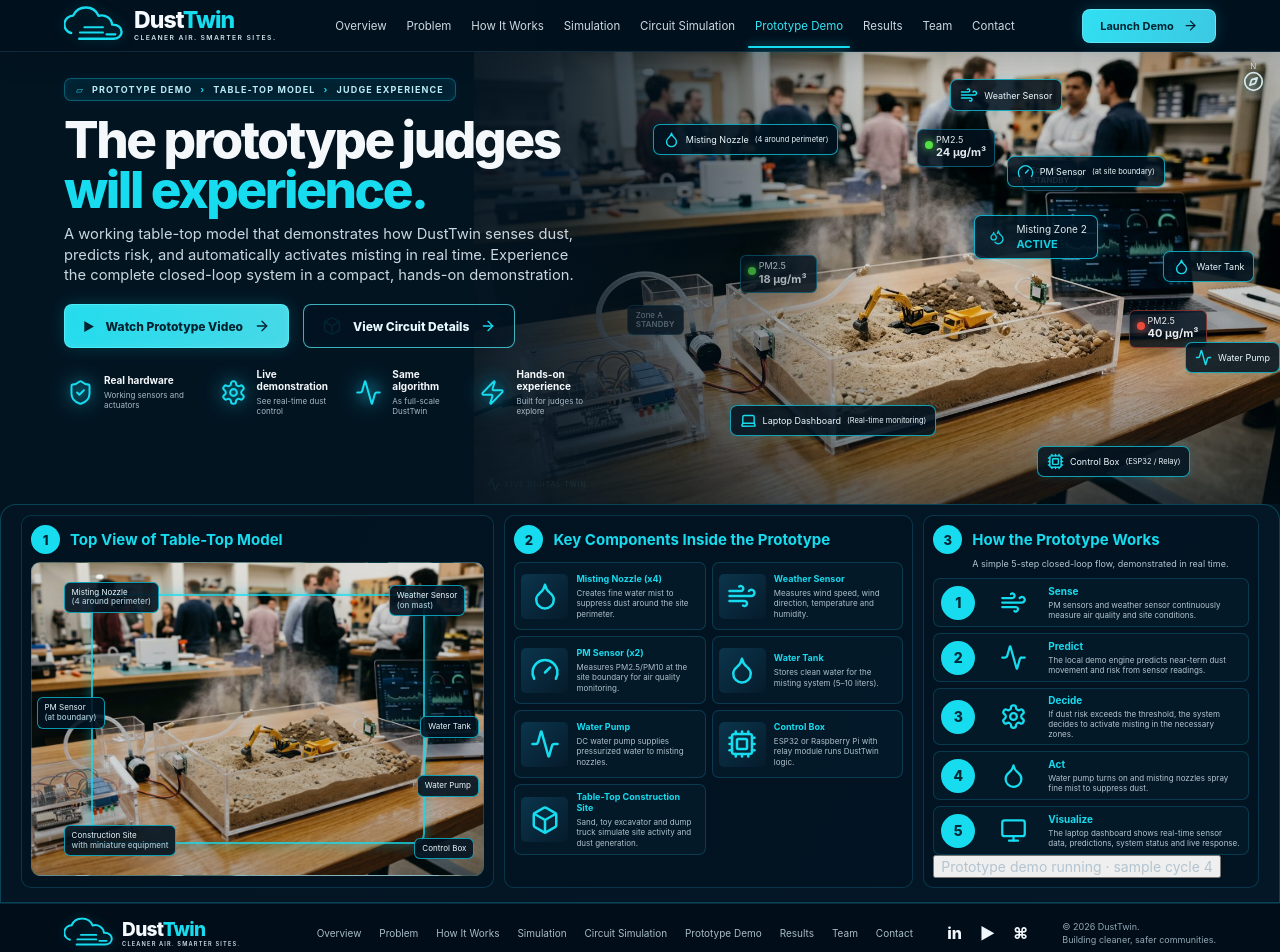
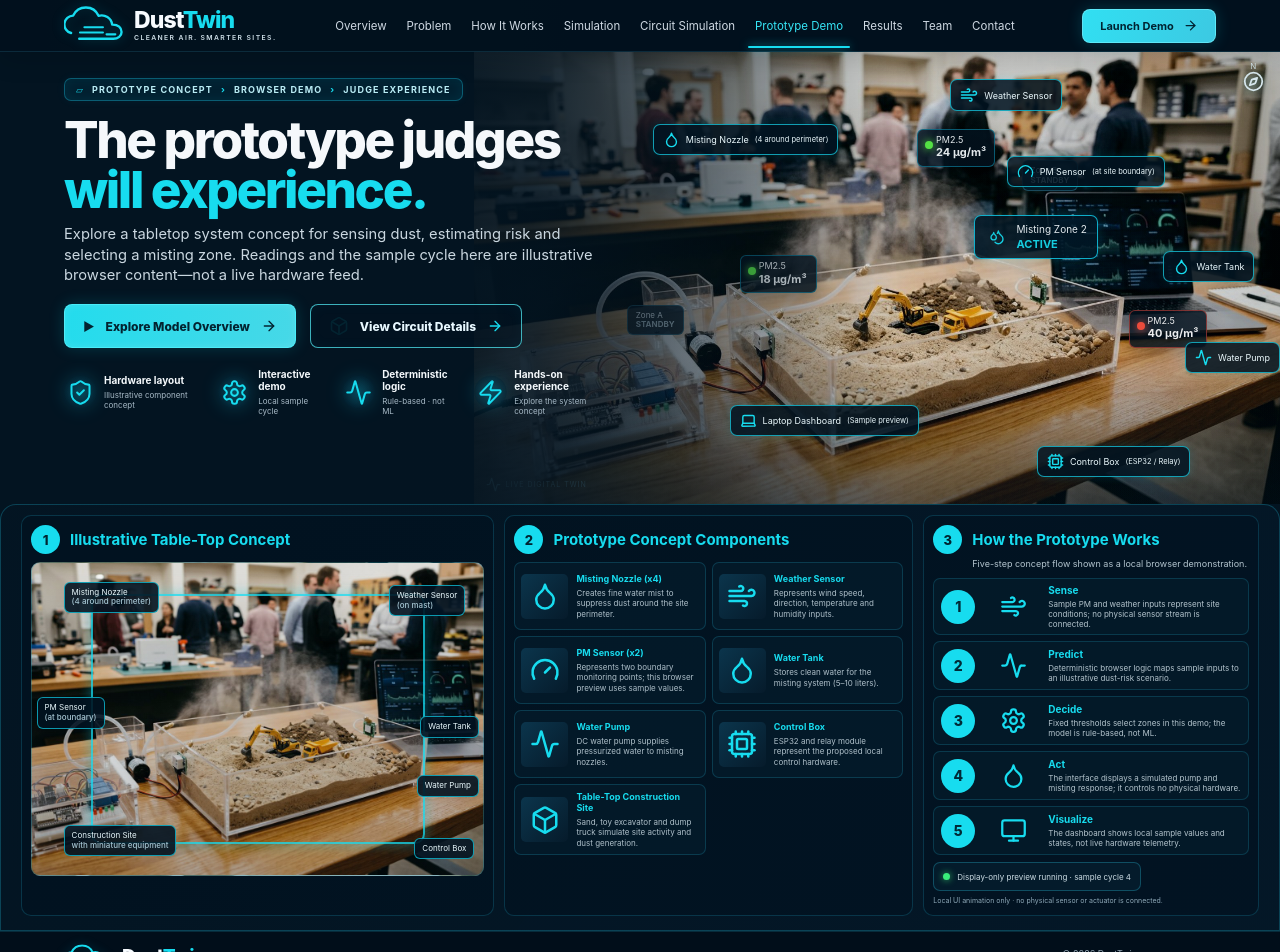
Before and after one commit to meherabmehu/DustTwin, a React (Vite) app: page /prototype in a window 1280 px wide. Shown: the top 952 px of the page. Built offline with nearby package versions, Linux system fonts and the light colour scheme.

Commit message:
clarifying the prototype demo preview

```diff
--- a/src/main.tsx
+++ b/src/main.tsx
@@ -7,6 +7,7 @@
 import './styles-serial.css';
 import './styles-simulation-polish.css';
 import './styles-circuit-polish.css';
+import './styles-prototype-polish.css';
 
 const Overview = lazy(() => import('./pages/Overview'));
 const Problem = lazy(() => import('./pages/Problem'));
--- a/src/pages/Prototype.tsx
+++ b/src/pages/Prototype.tsx
@@ -6,19 +6,19 @@
 
 const parts = [
   { icon: <Droplet />, title: 'Misting Nozzle (x4)', body: 'Creates fine water mist to suppress dust around the site perimeter.' },
-  { icon: <Wind />, title: 'Weather Sensor', body: 'Measures wind speed, wind direction, temperature and humidity.' },
-  { icon: <Gauge />, title: 'PM Sensor (x2)', body: 'Measures PM2.5/PM10 at the site boundary for air quality monitoring.' },
+  { icon: <Wind />, title: 'Weather Sensor', body: 'Represents wind speed, direction, temperature and humidity inputs.' },
+  { icon: <Gauge />, title: 'PM Sensor (x2)', body: 'Represents two boundary monitoring points; this browser preview uses sample values.' },
   { icon: <Droplet />, title: 'Water Tank', body: 'Stores clean water for the misting system (5–10 liters).' },
   { icon: <Activity />, title: 'Water Pump', body: 'DC water pump supplies pressurized water to misting nozzles.' },
-  { icon: <Cpu />, title: 'Control Box', body: 'ESP32 or Raspberry Pi with relay module runs DustTwin logic.' },
+  { icon: <Cpu />, title: 'Control Box', body: 'ESP32 and relay module represent the proposed local control hardware.' },
   { icon: <Box />, title: 'Table-Top Construction Site', body: 'Sand, toy excavator and dump truck simulate site activity and dust generation.' },
 ];
 const steps = [
-  { icon: <Wind />, title: 'Sense', body: 'PM sensors and weather sensor continuously measure air quality and site conditions.' },
-  { icon: <Activity />, title: 'Predict', body: 'The local demo engine predicts near-term dust movement and risk from sensor readings.' },
-  { icon: <Settings />, title: 'Decide', body: 'If dust risk exceeds the threshold, the system decides to activate misting in the necessary zones.' },
-  { icon: <Droplet />, title: 'Act', body: 'Water pump turns on and misting nozzles spray fine mist to suppress dust.' },
-  { icon: <Monitor />, title: 'Visualize', body: 'The laptop dashboard shows real-time sensor data, predictions, system status and live response.' },
+  { icon: <Wind />, title: 'Sense', body: 'Sample PM and weather inputs represent site conditions; no physical sensor stream is connected.' },
+  { icon: <Activity />, title: 'Predict', body: 'Deterministic browser logic maps sample inputs to an illustrative dust-risk scenario.' },
+  { icon: <Settings />, title: 'Decide', body: 'Fixed thresholds select zones in this demo; the model is rule-based, not ML.' },
+  { icon: <Droplet />, title: 'Act', body: 'The interface displays a simulated pump and misting response; it controls no physical hardware.' },
+  { icon: <Monitor />, title: 'Visualize', body: 'The dashboard shows local sample values and states, not live hardware telemetry.' },
 ];
 
 export default function Prototype() {
@@ -35,31 +35,32 @@
         <div className="prototype-callout callout-tank"><Droplet size={17} />Water Tank</div>
         <div className="prototype-callout callout-pump"><Activity size={17} />Water Pump</div>
         <div className="prototype-callout callout-box"><Cpu size={17} />Control Box<br /><small>(ESP32 / Relay)</small></div>
-        <div className="prototype-callout callout-laptop"><Laptop size={17} />Laptop Dashboard<br /><small>(Real-time monitoring)</small></div>
+        <div className="prototype-callout callout-laptop"><Laptop size={17} />Laptop Dashboard<br /><small>(Sample preview)</small></div>
         <div className="hero-copy">
-          <Eyebrow><span>▱</span> PROTOTYPE DEMO <span>›</span> TABLE-TOP MODEL <span>›</span> JUDGE EXPERIENCE</Eyebrow>
+          <Eyebrow><span>▱</span> PROTOTYPE CONCEPT <span>›</span> BROWSER DEMO <span>›</span> JUDGE EXPERIENCE</Eyebrow>
           <h1 className="hero-title">The prototype judges<br /><span>will experience.</span></h1>
-          <p className="hero-description">A working table-top model that demonstrates how DustTwin senses dust, predicts risk, and automatically activates misting in real time. Experience the complete closed-loop system in a compact, hands-on demonstration.</p>
-          <div className="hero-actions"><CTAButton to="#model-overview" icon={<span className="play-disc">▶</span>}>Watch Prototype Video</CTAButton><CTAButton to="/circuit-simulation" variant="outline" icon={<Box size={20} />}>View Circuit Details</CTAButton></div>
-          <div className="prototype-features"><FeatureItem icon={<ShieldCheck />} title="Real hardware" detail="Working sensors and actuators" /><FeatureItem icon={<Settings />} title="Live demonstration" detail="See real-time dust control" /><FeatureItem icon={<Activity />} title="Same algorithm" detail="As full-scale DustTwin" /><FeatureItem icon={<Zap />} title="Hands-on experience" detail="Built for judges to explore" /></div>
+          <p className="hero-description">Explore a tabletop system concept for sensing dust, estimating risk and selecting a misting zone. Readings and the sample cycle here are illustrative browser content—not a live hardware feed.</p>
+          <div className="hero-actions"><CTAButton to="#model-overview" icon={<span className="play-disc">▶</span>}>Explore Model Overview</CTAButton><CTAButton to="/circuit-simulation" variant="outline" icon={<Box size={20} />}>View Circuit Details</CTAButton></div>
+          <div className="prototype-features"><FeatureItem icon={<ShieldCheck />} title="Hardware layout" detail="Illustrative component concept" /><FeatureItem icon={<Settings />} title="Interactive demo" detail="Local sample cycle" /><FeatureItem icon={<Activity />} title="Deterministic logic" detail="Rule-based · not ML" /><FeatureItem icon={<Zap />} title="Hands-on experience" detail="Explore the system concept" /></div>
         </div>
       </section>
 
       <section className="prototype-workbench" id="model-overview">
         <article className="prototype-panel top-model-panel">
-          <h2 className="prototype-panel-title"><span>1</span>Top View of Table-Top Model</h2>
+          <h2 className="prototype-panel-title"><span>1</span>Illustrative Table-Top Concept</h2>
           <div className="top-model-image">
             <div className="top-model-callout model-mist">Misting Nozzle<b>(4 around perimeter)</b></div><div className="top-model-callout model-weather">Weather Sensor<b>(on mast)</b></div><div className="top-model-callout model-pm">PM Sensor<b>(at boundary)</b></div><div className="top-model-callout model-tank">Water Tank</div><div className="top-model-callout model-pump">Water Pump</div><div className="top-model-callout model-box">Control Box</div><div className="top-model-callout model-site">Construction Site<br /><b>with miniature equipment</b></div>
           </div>
         </article>
         <article className="prototype-panel components-panel">
-          <h2 className="prototype-panel-title"><span>2</span>Key Components Inside the Prototype</h2>
+          <h2 className="prototype-panel-title"><span>2</span>Prototype Concept Components</h2>
           <div className="component-cards">{parts.map((part) => <div className="prototype-component" key={part.title}><span className="component-mini-icon">{part.icon}</span><div><h3>{part.title}</h3><p>{part.body}</p></div></div>)}</div>
         </article>
         <article className="prototype-panel flow-panel">
-          <h2 className="prototype-panel-title"><span>3</span>How the Prototype Works</h2><p>A simple 5-step closed-loop flow, demonstrated in real time.</p>
+          <h2 className="prototype-panel-title"><span>3</span>How the Prototype Works</h2><p>Five-step concept flow shown as a local browser demonstration.</p>
           <div className="prototype-flow">{steps.map((step, i) => <div className="prototype-flow-item" key={step.title}><span className="prototype-flow-number">{i + 1}</span><span className="prototype-flow-icon">{step.icon}</span><div><h3>{step.title}</h3><p>{step.body}</p></div></div>)}</div>
-          <button className="prototype-live-toggle" onClick={() => setDemoRunning((v) => !v)}><span className={`prototype-live-dot ${demoRunning ? 'live' : ''}`} />Prototype demo {demoRunning ? 'running' : 'paused'} · sample cycle {pulse % 5 + 1}</button>
+          <button type="button" className="prototype-live-toggle" aria-pressed={demoRunning} aria-label={`Toggle display-only preview; currently ${demoRunning ? 'running' : 'paused'}`} onClick={() => setDemoRunning((v) => !v)}><span className={`prototype-live-dot ${demoRunning ? 'live' : ''}`} aria-hidden="true" />Display-only preview {demoRunning ? 'running' : 'paused'} · sample cycle {pulse % 5 + 1}</button>
+          <small className="prototype-demo-note">Local UI animation only · no physical sensor or actuator is connected.</small>
         </article>
       </section>
     </>
--- /dev/null
+++ b/src/styles-prototype-polish.css
@@ -0,0 +1,21 @@
+/* Match the prototype's display-only sample-cycle control to the site UI */
+.prototype-live-toggle {
+  display: inline-flex;
+  align-items: center;
+  gap: 7px;
+  min-height: 29px;
+  margin-top: 7px;
+  padding: 0 9px;
+  border: 1px solid rgba(26,128,154,.5);
+  border-radius: 7px;
+  color: #cbdbe3;
+  background: rgba(5,31,47,.8);
+  font: inherit;
+  font-size: 8px;
+  cursor: pointer;
+}
+.prototype-live-toggle:hover { border-color: rgba(29,218,236,.72); color: #e5f9fc; }
+.prototype-live-toggle:focus-visible { outline: 2px solid rgba(38,226,244,.84); outline-offset: 2px; }
+.prototype-live-dot { width: 7px; height: 7px; flex: 0 0 auto; border-radius: 50%; background: #81939b; }
+.prototype-live-dot.live { background: #39ed7a; box-shadow: 0 0 7px rgba(57,237,122,.8); }
+.prototype-demo-note { display: block; margin-top: 5px; color: #8fa9b8; font-size: 7px; line-height: 1.35; }
```
